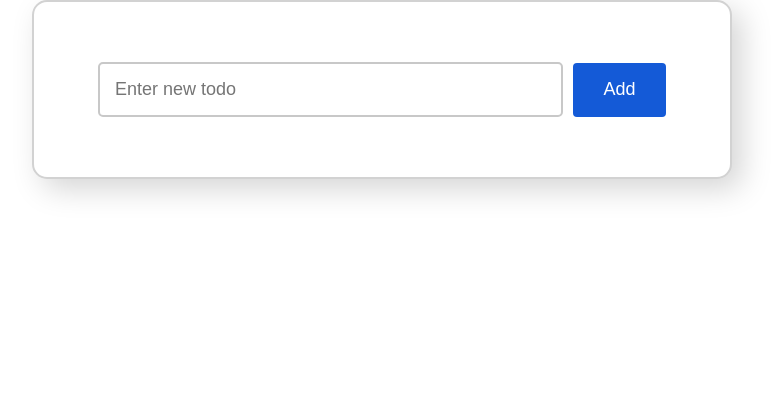
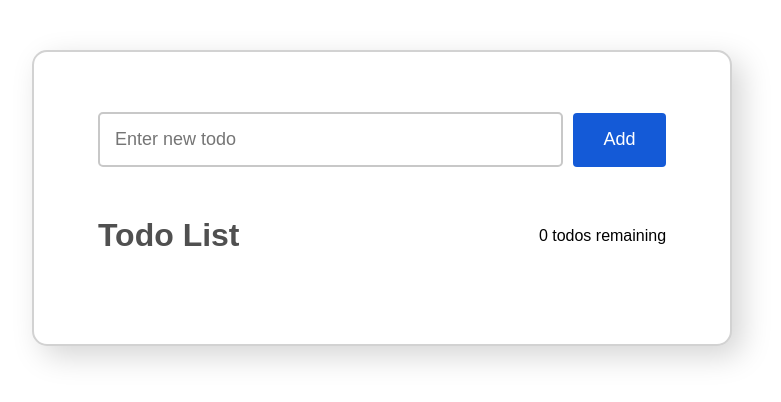
Before and after one commit to rajutkarsh07/todo_list, a React (Create React App) app: page / in a window 1280 px wide. Shown: the top 402 px of the page, without its empty margins (258-1039 px from the left). Built offline with nearby package versions, Linux system fonts and the light colour scheme.

Commit message:
add button funcnality added

```diff
--- a/src/components/Search.js
+++ b/src/components/Search.js
@@ -19,16 +19,40 @@ export default function Search() {
 
   const [todo, setTodo] = React.useState([]);
 
-  function addTodo() {
+  function addTodo(e) {
+    e.preventDefault();
     setTodo((prevState) => {
       return [...prevState, formData.search];
+      formData.value = "";
     });
     // console.log(todo);
   }
 
-  // console.log(todo);
+  console.log(todo);
 
-  const todoList = todo.map((todo) => <h1>new todo</h1>);
+  let styles, btnStyle;
+
+  function completed(e) {
+    e.preventDefault();
+    console.log("button clicked");
+
+    styles = {
+      textDecoration: "line-through",
+    };
+
+    // btnStyle = {
+    //   background: "#27C62D".
+    // };
+  }
+
+  const todoList = todo.map((todo) => (
+    <div className="todo-list-item">
+      <div style={styles}>{todo}</div>
+      <button className="completed-btn" style={btnStyle} onClick={completed}>
+        Completed
+      </button>
+    </div>
+  ));
 
   return (
     <div>
@@ -40,11 +64,17 @@ export default function Search() {
           name="search"
           value={formData.search}
           className="input"
+          required
         />
-        <button className="btn add-btn" onClick={addTodo}>
+        <button className="add-btn" onClick={addTodo}>
           Add
         </button>
       </form>
+      <div className="todo-head">
+        <h2>Todo List</h2>
+        <h4>{todo.length} todos remaining</h4>
+      </div>
+
       {todoList}
     </div>
   );
--- a/src/index.css
+++ b/src/index.css
@@ -14,7 +14,7 @@ body {
 }
 
 .container {
-  margin: auto auto;
+  margin: 50px auto;
   max-width: 700px;
   display: flex;
   flex-direction: column;
@@ -26,6 +26,10 @@ body {
   border: 2px solid #d2d2d2;
   box-shadow: 10px 10px 30px rgba(0, 0, 0, 0.17);
   border-radius: 15px;
+}
+
+form {
+  margin-bottom: 50px;
 }
 
 .input {
@@ -54,3 +58,47 @@ body {
 .add-btn:hover {
   background: #0046c3;
 }
+
+.todo-head {
+  display: flex;
+  align-items: center;
+  justify-content: space-between;
+  margin-bottom: 30px;
+}
+
+h2 {
+  font-weight: 700;
+  font-size: 32px;
+  color: #505050;
+}
+
+h4 {
+  font-weight: 500;
+}
+
+.todo-list-item {
+  display: flex;
+  justify-content: space-between;
+  margin-bottom: 15px;
+  align-items: center;
+  border: 2px solid #b2b2b2;
+  border-radius: 5px;
+  padding: 10px 20px;
+  height: auto;
+  max-width: 570px;
+}
+
+.completed-btn {
+  display: flex;
+  padding: 10px 20px;
+  width: auto;
+  height: 36px;
+  background: #eb5757;
+  border-radius: 4px;
+  border: none;
+  color: #fff;
+  font-family: "Product Sans";
+  font-style: normal;
+  font-weight: 400;
+  font-size: 16px;
+}
```
Also changed, not shown: src/setupTests.js (deleted, +0 -5 lines), 1 other file (tests, documents, lock files or other folders).
